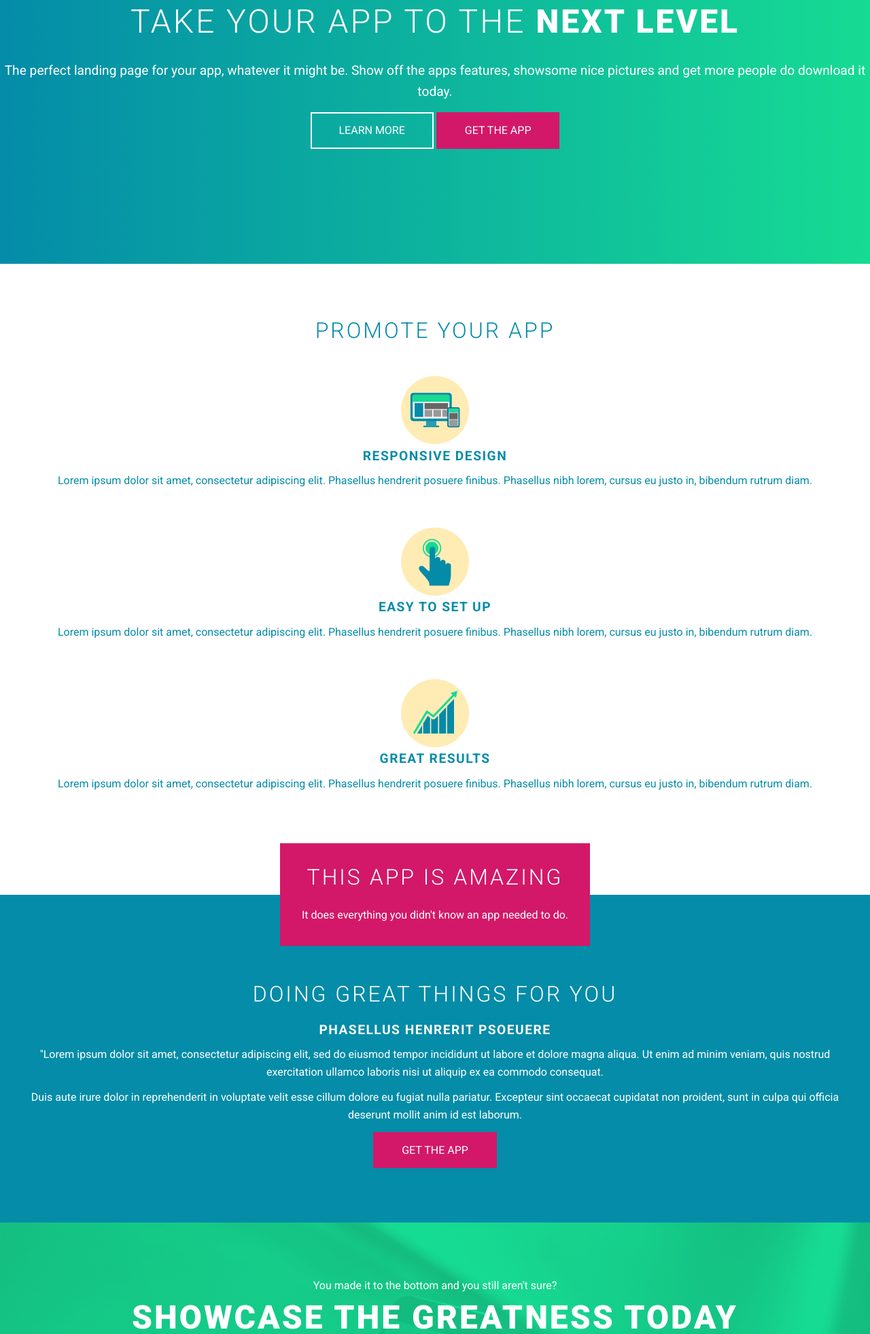
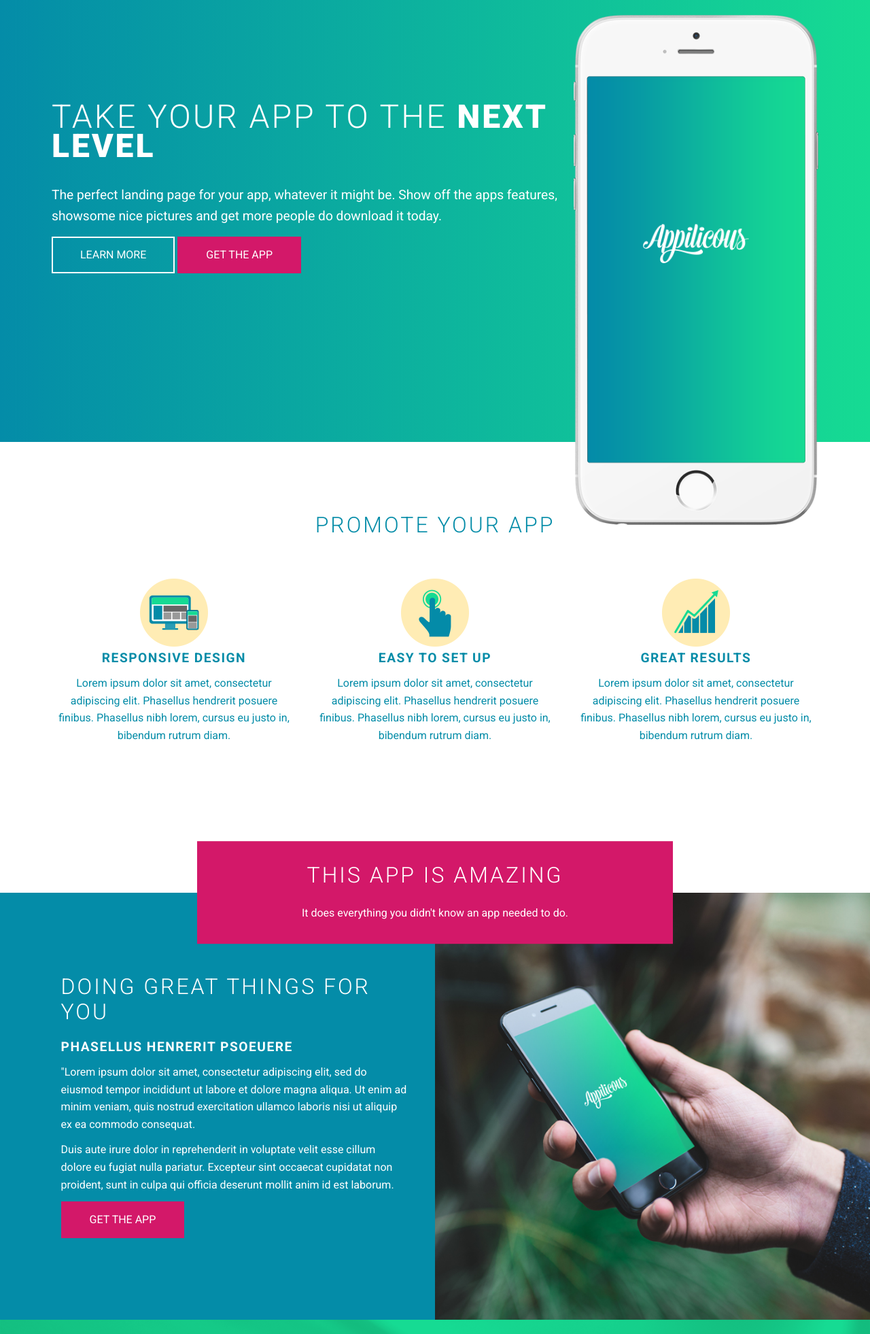
Before and after one commit to Aisyt/Responsive---start-to-finish, a plain HTML site: page index.html in a window 1280 px wide. Shown: the part 150-2112 px from the top of the page at 68% size. Drawn offline with nearby package versions, Linux system fonts and the light colour scheme.

Commit message:
It's now responsive

```diff
--- a/index.html
+++ b/index.html
@@ -14,7 +14,7 @@
             <div class="logo col">
                 <img src="img/logo.svg" alt="Appilicous logo">
             </div>
-            <nav class="main-nav col">
+            <nav class="main-nav">
                 <ul class="unstyled-list">
                     <li><a href="">Home</a></li>
                     <li><a href="">About</a></li>
@@ -33,9 +33,9 @@
     <!-- Hero Area -->
 
     <section class="hero">
-        <div class="container-grid">
+        <div class="container container-grid">
 
-            <div class="hero-text col">
+            <div class="hero-text col col--2-3">
                 <h1 class="title-large"><span>Take your app to the</span> next level</h1>
                 <p class="text-intro">
                     The perfect landing page for your app, whatever it might be. Show off the apps features, showsome nice pictures and get more people do download it today.
@@ -44,7 +44,7 @@
                 <a href="" class="btn btn--primary">Get the App</a>
             </div>
 
-            <div class="col">
+            <div class="col col--1-3">
                 <img src="img/phone.png" alt="" class="hero-img lg-screen">
             </div>
 
@@ -56,17 +56,17 @@
     <section class="sales-points">
         <div class="container grid">
             <h1 class="col col--full">Promote your app</h1>
-            <div class="sales-point col">
+            <div class="sales-point col col--1-3">
                 <img src="img/sales-responsive.png" alt="">
                 <h2>Responsive Design</h2>
                 <p>Lorem ipsum dolor sit amet, consectetur adipiscing elit. Phasellus hendrerit posuere finibus. Phasellus nibh lorem, cursus eu justo in, bibendum rutrum diam.</p>
             </div>
-            <div class="sales-point col">
+            <div class="sales-point col col--1-3">
                 <img src="img/sales-hand.png" alt="">
                 <h2>Easy to Set up</h2>
                 <p>Lorem ipsum dolor sit amet, consectetur adipiscing elit. Phasellus hendrerit posuere finibus. Phasellus nibh lorem, cursus eu justo in, bibendum rutrum diam.</p>
             </div>
-            <div class="sales-point col">
+            <div class="sales-point col col--1-3">
                 <img src="img/sales-graph.png" alt="">
                 <h2>Great Results</h2>
                 <p>Lorem ipsum dolor sit amet, consectetur adipiscing elit. Phasellus hendrerit posuere finibus. Phasellus nibh lorem, cursus eu justo in, bibendum rutrum diam.</p>
@@ -77,14 +77,16 @@
     <!-- Promo Section -->
 
     <section class="promo">
-        <div class="grid">
 
-            <div class="title-box">
-                <h1>This app is amazing</h1>
-                <p>It does everything you didn't know an app needed to do.</p>
-            </div>
 
-            <div class="col bg-primary">
+        <div class="title-box">
+            <h1>This app is amazing</h1>
+            <p>It does everything you didn't know an app needed to do.</p>
+        </div>
+
+            <div class="grid">
+
+            <div class="col col--1-2 bg-primary">
                 <h1>Doing great things for you</h1>
                 <h2>Phasellus henrerit psoeuere</h2>
                 <p>"Lorem ipsum dolor sit amet, consectetur adipiscing elit, sed do eiusmod tempor incididunt ut labore et dolore magna aliqua. Ut enim ad minim veniam, quis nostrud exercitation ullamco laboris nisi ut aliquip ex ea commodo consequat.</p>
@@ -92,8 +94,8 @@
                 <a href="" class="btn btn--primary">Get the App</a>
             </div>
 
-            <div class="col img-box lg-screen">
-                <img src="img/phone-in-hand.jpg" alt="A hand holding a phone">
+            <div class="col col--1-2 img-box lg-screen">
+
             </div>
 
         </div>
--- a/sass/base/_base.sass
+++ b/sass/base/_base.sass
@@ -21,6 +21,8 @@ img
 
 .lg-screen
     display: none
+    @media(min-width: 725px)
+        display: block
 
 .bg-primary
     background: $main
--- a/sass/base/_type.sass
+++ b/sass/base/_type.sass
@@ -39,6 +39,9 @@ h2
         @media (min-width: 495px)
             padding-top: 8em
 
+    @media (min-width: 725px)
+        max-width: 700px
+
 .title-footer
     text-transform: uppercase
     letter-spacing: 4px
--- a/sass/layout/_grid.sass
+++ b/sass/layout/_grid.sass
@@ -4,6 +4,26 @@
 
 .col
     flex: 0 0 100%
+    padding: 0.75em
+    @media (min-width: 725)
+        &:first-of-type
+            padding-left: 0
 
-.col-full
+        &:last-of-type
+            padding-right: 0
+
+.col--full
     flex: 0 0 100%
+
+@media(min-width: 725px)
+    .col--1-3
+        flex-basis: 33.3333%
+
+    .col--2-3
+        flex-basis: 66.6666%
+
+    .col--1-2
+        flex-basis: 50%
+
+.container-grid
+    display: flex
--- a/sass/layout/_hero.sass
+++ b/sass/layout/_hero.sass
@@ -4,3 +4,14 @@
     padding-top: 10em
     padding-bottom: 10em
     text-align: center
+
+    @media(min-width: 725px)
+        text-align: left
+        padding-bottom: 0
+        height: 80vmin
+        min-height: 800px
+
+
+.hero-text
+    @media(min-width: 725px)
+        margin-top: 10vmax
--- a/sass/layout/_home-promo.sass
+++ b/sass/layout/_home-promo.sass
@@ -0,0 +1,11 @@
+.promo
+    .bg-primary
+        text-align: left
+        padding-top: 7.5em
+        padding-left: 7%
+        padding-bottom: 7.5em
+
+    .img-box
+        background: url(../img/phone-in-hand.jpg)
+        background-size: cover
+        background-position: center
--- a/sass/layout/_home-sales-points.sass
+++ b/sass/layout/_home-sales-points.sass
@@ -9,3 +9,7 @@
 
         &:last-child
             margin-bottom: 0
+
+        @media(min-width: 725px)
+            &:first-of-type
+                margin: 0
--- a/sass/main.sass
+++ b/sass/main.sass
@@ -8,7 +8,7 @@
 // 2. Vendor
 @import vendor/normalize
 
-
+@import layout/grid
 
 // 3. Base styles
 @import base/base
@@ -20,7 +20,6 @@
 @import layout/header
 @import layout/hero
 @import layout/nav
-@import layout/grid
 @import layout/home-sales-points
 @import layout/home-promo
 @import layout/footer
```
Also changed, not shown: css/main.css, 1 other file.
